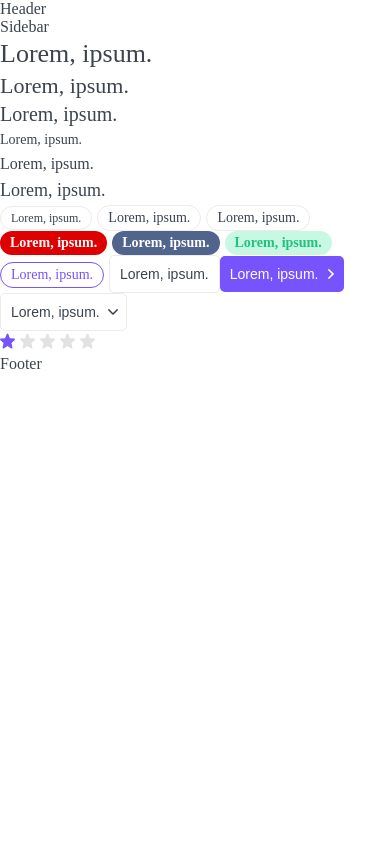
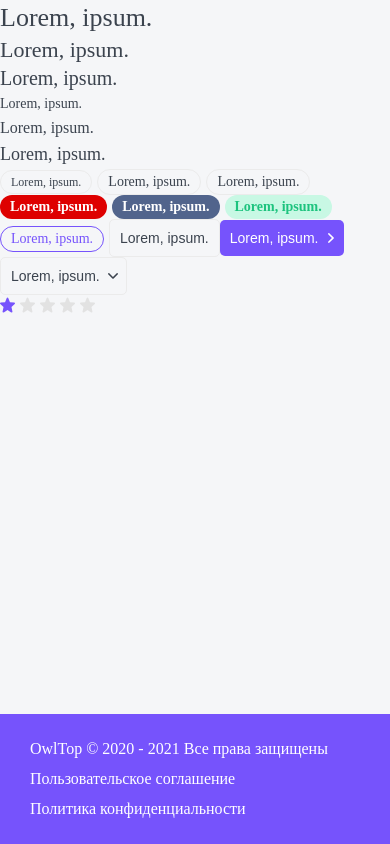
Before and after one commit to CptKokao/top-app, a Next.js app: page / in a window 390 px wide. Built offline with nearby package versions, Linux system fonts and the light colour scheme.

Commit message:
+ css for layout

```diff
--- a/layout/footer/footer.module.css
+++ b/layout/footer/footer.module.css
@@ -0,0 +1,23 @@
+.footer {
+	display: grid;
+
+	padding: 25px 30px;
+
+	color: var(--white);
+	background: var(--primary);
+
+	font-size: 16px;
+	line-height: 20px;
+	grid-template-columns: 1fr auto auto;
+	gap: 10px 40px;
+}
+
+.footer a:hover {
+	color: var(--gray-light);
+}
+
+@media (max-width: 765px) {
+	.footer {
+		grid-template-columns: 1fr;
+	}
+}
--- a/layout/footer/footer.tsx
+++ b/layout/footer/footer.tsx
@@ -1,11 +1,16 @@
+import { format } from 'date-fns';
 import { FooterProps } from './footer.props';
-import styles from './p.module.css';
+import styles from './footer.module.css';
 import cn from 'classnames';
 
-export const Footer = ({ ...props}: FooterProps): JSX.Element => {
+export const Footer = ({ className, ...props}: FooterProps): JSX.Element => {
   return (
-    <div {...props}>
-      Footer
-    </div>
+    <footer className={cn(className, styles.footer)} {...props}>
+			<div>
+				OwlTop © 2020 - {format(new Date(), 'yyyy')} Все права защищены
+			</div>
+			<a href="#" target="_blank">Пользовательское соглашение</a>
+			<a href="#" target="_blank">Политика конфиденциальности</a>
+		</footer>
   );
 };
--- /dev/null
+++ b/layout/layout.module.css
@@ -0,0 +1,51 @@
+.wrapper {
+	display: grid;
+	grid-template-columns: auto 230px minmax(320px, 1200px) auto;
+	grid-template-rows: auto 1fr auto;
+
+	min-height: 100vh;
+
+	grid-template-areas:
+		". header header ."
+		". sidebar body ."
+		"footer footer footer footer";
+}
+
+.header {
+	grid-area: header;
+
+	display: block;
+}
+
+.sidebar {
+	grid-area: sidebar;
+}
+
+.body {
+	grid-area: body;
+}
+
+.footer {
+	grid-area: footer;
+}
+
+@media (max-width: 765px) {
+	.wrapper {
+		grid-template-columns: minmax(320px, 1fr);
+
+		min-height: 100vh;
+
+		grid-template-areas:
+			"header"
+			"body"
+			"footer";
+	}
+
+	.sidebar {
+		display: none;
+	}
+
+	.header {
+		display: none;
+	}
+}
--- a/layout/layout.tsx
+++ b/layout/layout.tsx
@@ -1,5 +1,5 @@
 import { LayoutProps } from './layout.props';
-import styles from './p.module.css';
+import styles from './layout.module.css';
 import cn from 'classnames';
 import { Sidebar } from './sidebar/sidebar';
 import { Header } from './header/header';
@@ -7,15 +7,13 @@
 
 export const Layout = ({ children}: LayoutProps): JSX.Element => {
   return (
-    <>
-      <Header/>
-      <div className="">
-        <Sidebar/>
-        <div className="">
+    <div className={styles.wrapper}>
+      <Header className={styles.header}/>
+      <Sidebar className={styles.sidebar}/>
+      <div className={styles.body}>
           {children}
-        </div>
       </div>
-      <Footer/>
-    </>
+      <Footer className={styles.footer}/>
+    </div>
   );
 };
--- a/package.json
+++ b/package.json
@@ -12,6 +12,7 @@
   },
   "dependencies": {
     "cross-env": "7.0.3",
+    "date-fns": "^2.25.0",
     "next": "12.0.2",
     "react": "17.0.2",
     "react-dom": "17.0.2"
--- a/styles/globals.css
+++ b/styles/globals.css
@@ -4,6 +4,7 @@
 	padding: 0;
 
 	color: var(--black);
+	background: #F5F6F8;
 
 	font-family: var(--green-light);
 
```
Also changed, not shown: layout/layout.module.tsx (deleted), 1 other file (tests, documents, lock files or other folders).
